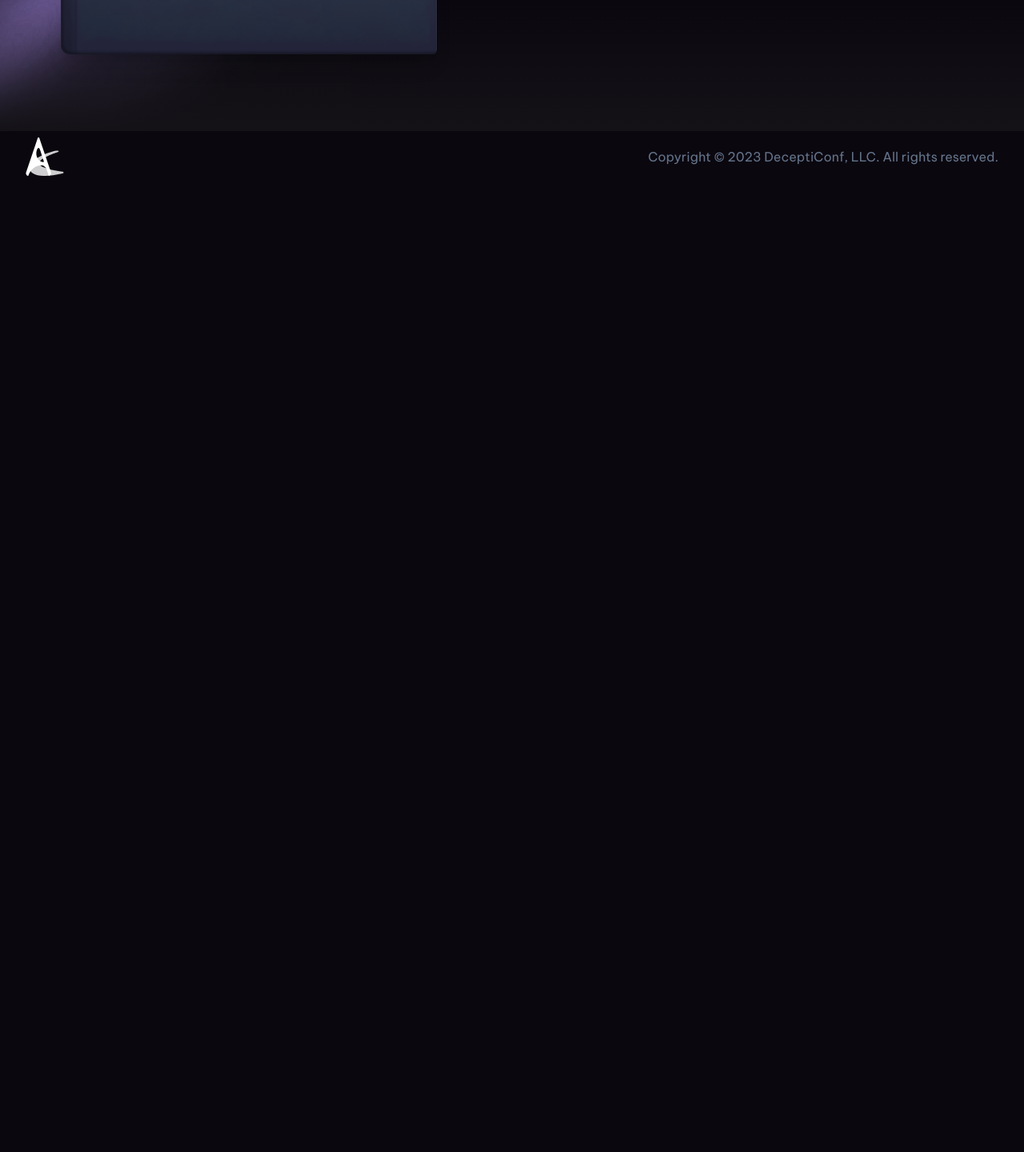
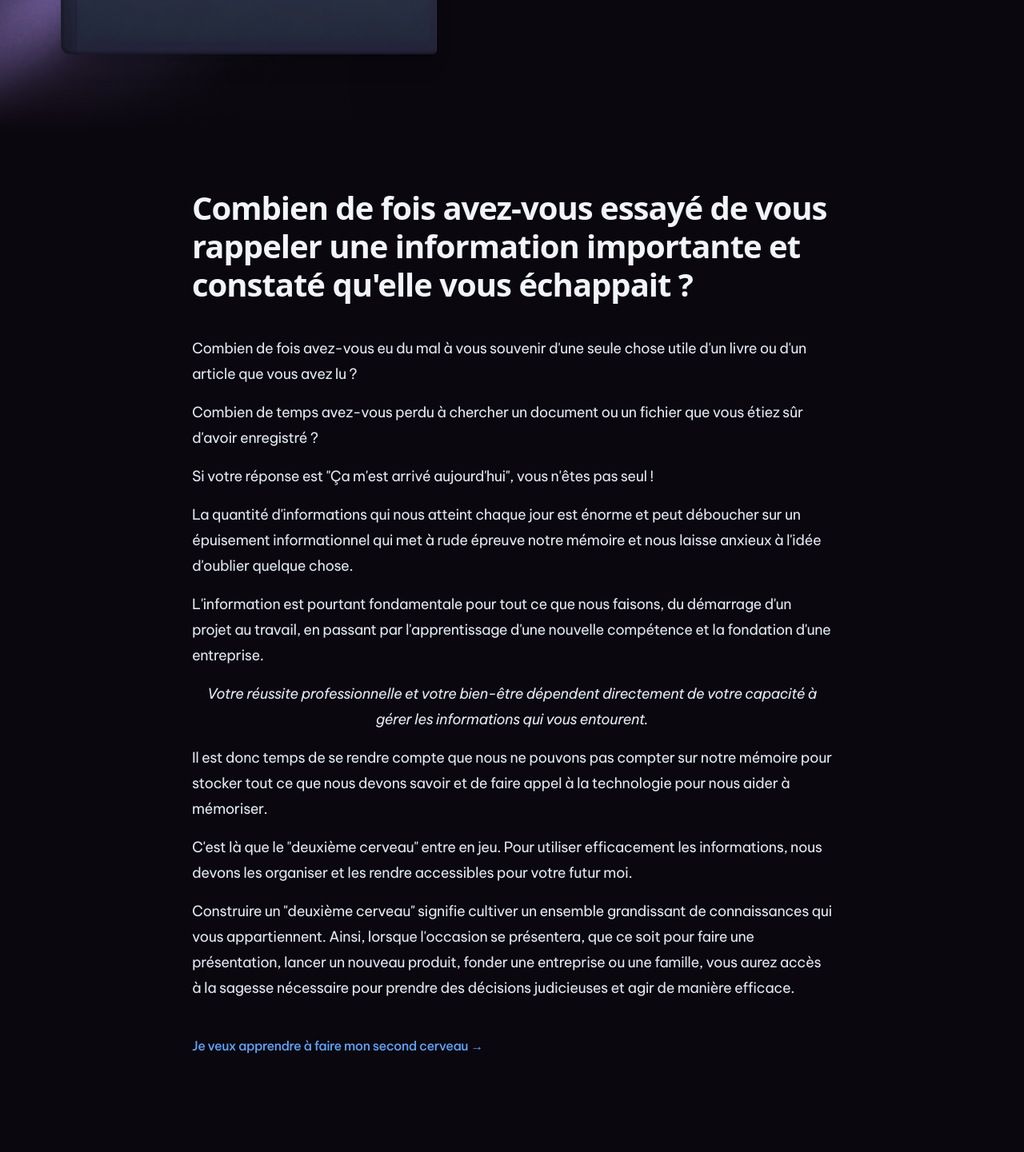
Before and after one commit to CinquinAndy/Website-SecondBrain, a Next.js app: page / in a window 1280 px wide. Shown: the part 749-2190 px from the top of the page at 80% size. Before the commit the page ends 1033 px from the top, so only its background shows below. Built offline with nearby package versions, Linux system fonts and the light colour scheme.

Commit message:
add intro & new title

```diff
--- a/src/app/page.tsx
+++ b/src/app/page.tsx
@@ -1,9 +1,11 @@
-import { Hero } from '@/components/Hero'
+import {Hero} from '@/components/Hero'
+import {Introduction} from '@/components/Introduction'
 
 export default function Home() {
-  return (
-    <main >
-      <Hero />
-    </main>
-  )
+    return (
+        <main>
+            <Hero/>
+            <Introduction/>
+        </main>
+    )
 }
--- a/src/components/Container.jsx
+++ b/src/components/Container.jsx
@@ -1,10 +1,12 @@
 import clsx from 'clsx'
 
-export function Container({ className, ...props }) {
-  return (
-    <div
-      className={clsx('mx-auto max-w-7xl px-4 sm:px-6 lg:px-8', className)}
-      {...props}
-    />
-  )
+const styles = {
+  xs: 'mx-auto px-4 sm:px-6 md:max-w-2xl md:px-4 lg:px-2',
+  sm: 'mx-auto px-4 sm:px-6 md:max-w-2xl md:px-4 lg:max-w-4xl lg:px-12',
+  md: 'mx-auto px-4 sm:px-6 md:max-w-2xl md:px-4 lg:max-w-5xl lg:px-8',
+  lg: 'mx-auto px-4 sm:px-6 md:max-w-2xl md:px-4 lg:max-w-7xl lg:px-8',
 }
+
+export function Container({ size = 'sm', className, ...props }) {
+  return <div className={clsx(styles[size], className)} {...props} />
+}
--- a/src/components/Header.jsx
+++ b/src/components/Header.jsx
@@ -1,19 +1,23 @@
-import { Button } from '@/components/Button'
-import { Container } from '@/components/Container'
-import { Logo } from '@/components/Logo'
+import {Button} from '@/components/Button'
+import {Container} from '@/components/Container'
+import {Logo} from '@/components/Logo'
 
 export function Header() {
     return (
         <header className="relative z-50 pb-11 lg:pt-11">
-      <Container className="flex flex-wrap items-center justify-center sm:justify-between lg:flex-nowrap">
+            <Container size={"lg"} className="flex flex-wrap items-center justify-center sm:justify-between lg:flex-nowrap">
                 <div className="mt-10 lg:mt-0 lg:grow lg:basis-0">
                     <Logo className="h-10"/>
                 </div>
-        <div className="order-first flex flex-auto basis-full overflow-x-auto whitespace-nowrap border-b border-blue-600/10 py-4 text-sm text-blue-50 lg:order-none lg:mx-0 lg:basis-auto lg:border-0 lg:py-0">
+                <div
+                    className="order-first flex flex-auto basis-full overflow-x-auto whitespace-nowrap border-b border-blue-600/10 py-4 text-sm text-blue-50 lg:order-none lg:mx-0 lg:basis-auto lg:border-0 lg:py-0">
                     <div className="mx-auto flex items-center gap-4 px-4">
+
                         <p className={"font-bold"}>
-              Mon second cerveau
+                            Andy Cinquin - Mon second cerveau
                         </p>
+
+
                     </div>
                 </div>
                 <div className="hidden sm:mt-10 sm:flex lg:mt-0 lg:grow lg:basis-0 lg:justify-end">
--- a/src/components/Hero.jsx
+++ b/src/components/Hero.jsx
@@ -19,8 +19,8 @@ export function Hero() {
                     priority
                     unoptimized
                 />
-                <div className="absolute inset-x-0 top-0 h-40 bg-gradient-to-b from-[#141217]" />
-                <div className="absolute inset-x-0 bottom-0 h-40 bg-gradient-to-t from-[#141217]" />
+                <div className="absolute inset-x-0 top-0 h-40 bg-gradient-to-b from-[#0b070f]" />
+                <div className="absolute inset-x-0 bottom-0 h-40 bg-gradient-to-t from-[#0b070f]" />
             </div>
             <div className="mx-auto grid max-w-6xl grid-cols-1 grid-rows-[auto_1fr] gap-y-16 lg:grid-cols-12 lg:gap-y-20 lg:px-3 py-10">
                 <div className="relative flex items-start lg:col-span-5 lg:row-span-2">
@@ -32,7 +32,7 @@ export function Hero() {
                 <div className="pt-16 lg:col-span-7 lg:pt-0 lg:pl-16 xl:pl-24 z-50">
                     <div className="mx-auto px-4 sm:px-6 md:max-w-2xl md:px-4 lg:px-0">
                         <h1 className="text-3xl font-extrabold text-slate-100 sm:text-5xl">
-                            Accédez à plusieurs années de travail, de réflexion, et de recherche !
+                            Accédez à plusieurs années de travail, de réflexion, et de recherche dans {"l'informatique"} !
                         </h1>
                         <p className="mt-8 text-lg text-slate-400">
                             Des outils, des méthodes, des techniques, des astuces, des conseils,
@@ -41,10 +41,10 @@ export function Hero() {
                             dans le monde de la {"tech'"} et du développement.
                         </p>
                         <div className="mt-12 flex gap-4">
-                            <Button href="#free-chapters" color="blue">
+                            <Button href="mailto:contact@andy-cinquin.fr">
                                 Accéder à mon second cerveau
                             </Button>
-                            <Button href="#pricing" variant="outline" color="blue">
+                            <Button href="mailto:contact@andy-cinquin.fr" variant="outline">
                                 Faire le votre
                             </Button>
                         </div>
--- /dev/null
+++ b/src/components/Introduction.jsx
@@ -0,0 +1,63 @@
+import Link from 'next/link'
+
+import {Container} from '@/components/Container'
+
+export function Introduction() {
+    return (
+        <section
+            id="introduction"
+            aria-label="Introduction"
+            className="pt-20 pb-16 sm:pb-20 md:pt-36 lg:py-32"
+        >
+            <Container className="text-lg tracking-tight text-slate-200">
+                <p className="font-display text-4xl font-bold tracking-tight text-slate-100">
+                    Combien de fois avez-vous essayé de vous rappeler une information importante et constaté qu&apos;elle vous échappait ?
+
+                </p>
+                <p className="mt-10">
+                    Combien de fois avez-vous eu du mal à vous souvenir d&apos;une seule chose utile d&apos;un livre ou d&apos;un article que vous avez lu ?
+                </p>
+                <p className="mt-4">
+                    Combien de temps avez-vous perdu à chercher un document ou un fichier que vous étiez sûr d&apos;avoir enregistré ?
+                </p>
+                <p className="mt-4">
+                    Si votre réponse est &quot;Ça m&apos;est arrivé aujourd&apos;hui&quot;, vous n&apos;êtes pas seul !
+                </p>
+                <p className="mt-4">
+                    La quantité d&apos;informations qui nous atteint chaque jour est énorme et peut déboucher sur un épuisement
+                    informationnel qui met à rude épreuve notre mémoire et nous laisse anxieux à l&apos;idée d&apos;oublier quelque chose.
+                </p>
+                <p className="mt-4">
+                    L&apos;information est pourtant fondamentale pour tout ce que nous faisons, du démarrage d&apos;un projet au travail,
+                    en passant par l&apos;apprentissage d&apos;une nouvelle compétence et la fondation d&apos;une entreprise.
+                </p>
+                <p className="mt-4 italic text-center">
+                    Votre réussite professionnelle et votre bien-être dépendent directement de votre capacité à gérer les informations qui vous entourent.
+                </p>
+                <p className="mt-4">
+                    Il est donc temps de se rendre compte que nous ne pouvons pas compter sur notre mémoire pour stocker
+                    tout ce que nous devons savoir et de faire appel à la technologie pour nous aider à mémoriser.
+                </p>
+                <p className="mt-4">
+                    C&apos;est là que le &quot;deuxième cerveau&quot; entre en jeu. Pour utiliser efficacement les informations, nous
+                    devons les organiser et les rendre accessibles pour votre futur moi.
+                </p>
+                <p className="mt-4">
+                    Construire un &quot;deuxième cerveau&quot; signifie cultiver un ensemble grandissant de connaissances qui vous appartiennent.
+                    Ainsi, lorsque l&apos;occasion se présentera, que ce soit pour faire une présentation, lancer un nouveau produit, fonder une entreprise ou
+                    une famille, vous aurez accès à la sagesse nécessaire pour prendre des décisions judicieuses et agir de manière efficace.
+                </p>
+
+                <p className="mt-10">
+                    <Link
+                        href="mailto:contact@andy-cinquin.fr"
+                        className="text-base font-medium text-blue-400 hover:text-blue-500"
+                    >
+                        Je veux apprendre à faire mon second cerveau{' '}
+                        <span aria-hidden="true">&rarr;</span>
+                    </Link>
+                </p>
+            </Container>
+        </section>
+    )
+}
```
Lines whose indentation alone changed are shown as unchanged.
